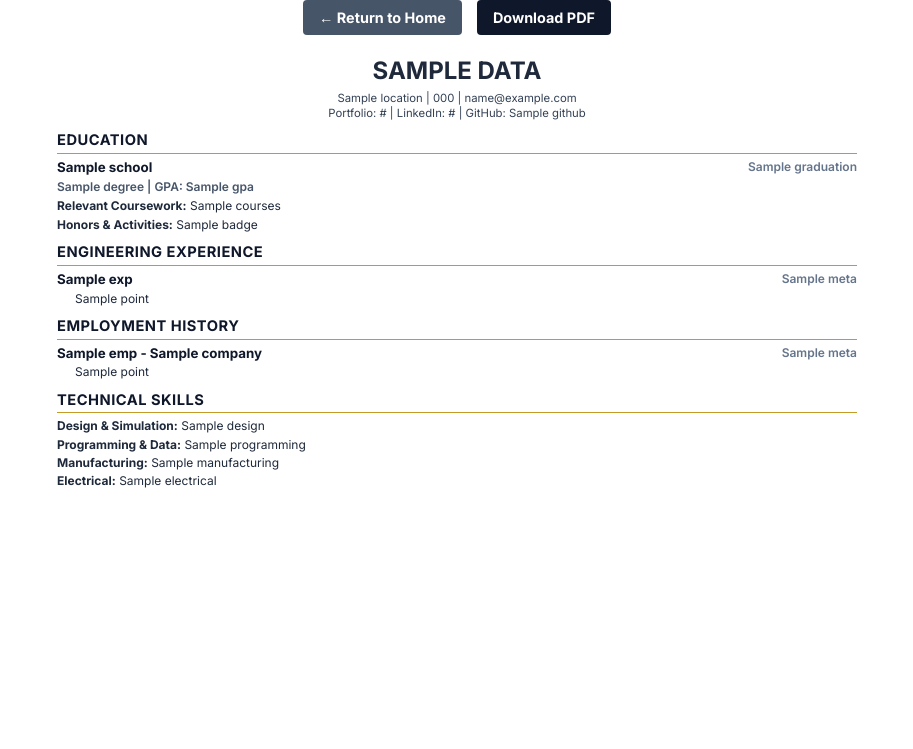
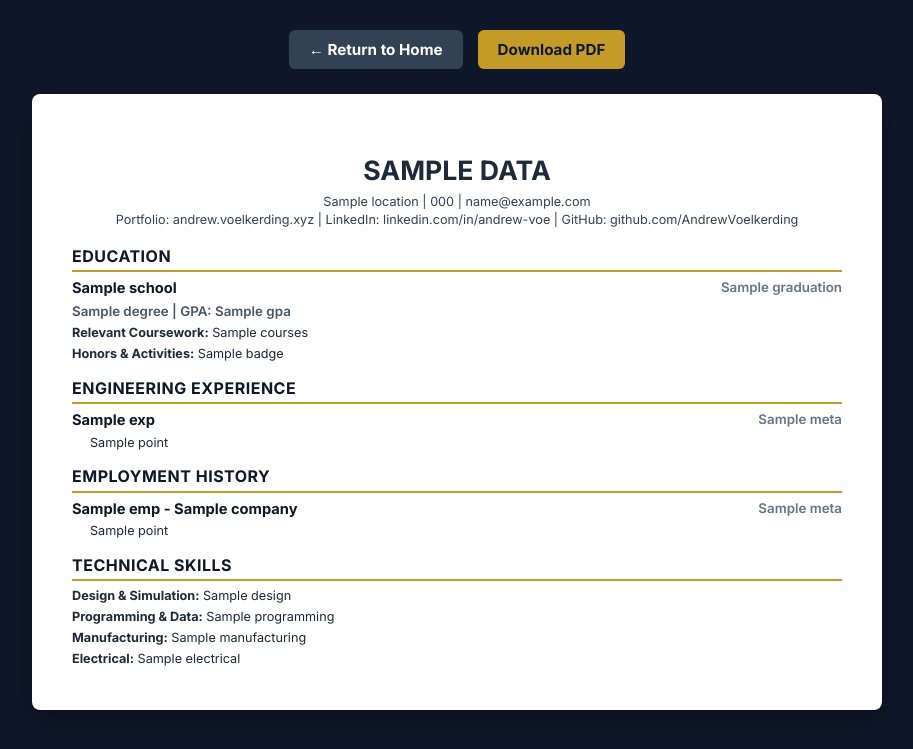
Before and after one commit to AndrewVoelkerding/AndrewVoelkerding, a Python web app: template templates/resume.html in a window 1280 px wide. Shown: the top 749 px of the page, without its empty margins (183-1096 px from the left). Run offline with Jinja, Linux system fonts and the light colour scheme; the template is opened without the code that fills it: most values are stand-ins (such as "Sample title", 1, 10 or a date in 2020).

Commit message:
Update resume.html

```diff
--- a/templates/resume.html
+++ b/templates/resume.html
@@ -3,111 +3,156 @@
 <head>
     <meta charset="UTF-8">
     <title>{{ data.name }} - Resume</title>
-    <link href="https://fonts.googleapis.com/css2?family=Inter:wght@400;600;700&display=swap" rel="stylesheet">
+    <link href="https://fonts.googleapis.com/css2?family=Inter:wght@400;500;600;700&display=swap" rel="stylesheet">
     <style>
         @page {
             size: letter;
             margin: 0.4in;
         }
+
+        /* Screen view styling: fills the screen with a dark background and a centered paper card */
         body {
             font-family: 'Inter', Arial, sans-serif;
+            background-color: #0F172A;
             color: #1e293b;
-            line-height: 1.35; /* Tightened from 1.45 */
-            max-width: 800px;
-            margin: 0 auto;
-            padding: 0;
+            margin: 0;
+            padding: 30px 20px;
+            display: flex;
+            flex-direction: column;
+            align-items: center;
         }
-        h1 { font-size: 18pt; text-align: center; margin-bottom: 3px; text-transform: uppercase; }
+
+        /* Action bar */
+        .actions-bar {
+            display: flex;
+            justify-content: center;
+            gap: 15px;
+            margin-bottom: 25px;
+            width: 100%;
+        }
+
+        .btn {
+            display: inline-block;
+            padding: 10px 20px;
+            font-weight: bold;
+            cursor: pointer;
+            background-color: #C59B27;
+            color: #0F172A;
+            border: none;
+            border-radius: 6px;
+            font-size: 0.95rem;
+            text-decoration: none;
+            transition: background-color 0.2s;
+        }
+
+        .btn:hover {
+            background-color: #ffffff;
+        }
+
+        .btn-secondary {
+            background-color: #334155;
+            color: #FFFFFF;
+        }
+
+        .btn-secondary:hover {
+            background-color: #475569;
+        }
+
+        /* The Resume Paper Sheet Container */
+        .resume-sheet {
+            background: #FFFFFF;
+            width: 100%;
+            max-width: 850px;
+            padding: 40px;
+            box-shadow: 0 12px 30px rgba(0, 0, 0, 0.35);
+            border-radius: 8px;
+            box-sizing: border-box;
+            line-height: 1.4;
+        }
+
+        h1 {
+            font-size: 20pt;
+            text-align: center;
+            margin-bottom: 4px;
+            text-transform: uppercase;
+            font-weight: 700;
+        }
 
         .contact {
             text-align: center;
-            font-size: 8.5pt; /* Smaller font to fit clean on lines */
-            margin-bottom: 10px;
+            font-size: 9.5pt;
+            margin-bottom: 16px;
             color: #334155;
-            /* white-space: nowrap removed to allow line breaks */
         }
 
         h2 {
-            font-size: 11pt; /* Tightened from 12pt */
+            font-size: 12pt;
             text-transform: uppercase;
             color: #0F172A;
-            border-bottom: 1.5px solid #C59B27;
-            padding-bottom: 2px;
-            margin-top: 10px; /* Tightened from 18px */
-            margin-bottom: 5px; /* Tightened from 10px */
+            border-bottom: 2px solid #C59B27;
+            padding-bottom: 3px;
+            margin-top: 14px;
+            margin-bottom: 6px;
             letter-spacing: 0.5px;
+            font-weight: 700;
         }
+
         h3 {
-            font-size: 10pt; /* Tightened from 11pt */
+            font-size: 11pt;
             margin: 0;
             color: #0F172A;
             font-weight: 700;
             float: left;
         }
+
         .meta {
-            font-size: 9pt; /* Tightened from 10pt */
+            font-size: 10pt;
             text-align: right;
             color: #64748b;
             font-weight: 600;
             float: right;
         }
+
         .job-header {
-            margin-bottom: 2px;
+            margin-bottom: 3px;
             overflow: hidden;
         }
 
-        /* Changed: Removed italics, now uses clean semi-bold font-weight 600 */
         .subtitle {
-            font-size: 9pt;
+            font-size: 10pt;
             font-weight: 600;
             color: #475569;
-            margin-bottom: 3px;
+            margin-bottom: 4px;
             clear: both;
         }
 
         ul {
-            margin: 2px 0 6px 0; /* Tightened spacing */
+            margin: 3px 0 10px 0;
             padding-left: 18px;
-            font-size: 9pt; /* Tightened from 10pt */
+            font-size: 9.5pt;
             list-style-type: none;
         }
-        li { margin-bottom: 2px; /* Tightened from 4px */ }
-        p { font-size: 9pt; margin: 2px 0; clear: both;}
 
-        /* Action bar for screen view */
+        li { margin-bottom: 3px; }
+        p { font-size: 9.5pt; margin: 3px 0; clear: both; }
+
+        /* Print & WeasyPrint Overrides: Strips out shadows/backgrounds for clean PDF compilation */
+        @media print {
+            body {
+                background: transparent !important;
+                padding: 0 !important;
+                display: block !important;
+            }
             .actions-bar {
-            display: flex;
-            justify-content: center;
-            gap: 15px;
-            margin-bottom: 20px;
+                display: none !important;
             }
-
-        .btn {
-            display: inline-block;
-            padding: 8px 16px;
-            font-weight: bold;
-            cursor: pointer;
-            background-color: #0F172A;
-            color: #FFFFFF;
-            border: none;
-            border-radius: 4px;
-            font-size: 0.9rem;
-            text-decoration: none;
-            transition: background-color 0.2s;
+            .resume-sheet {
+                box-shadow: none !important;
+                border-radius: 0 !important;
+                padding: 0 !important;
+                max-width: 100% !important;
+                width: 100% !important;
             }
-
-        .btn:hover {
-            background-color: #C59B27;
-            color: #0F172A;
-        }
-
-        .btn-secondary {
-            background-color: #475569;
-        }
-
-        @media print {
-            body { padding: 0; }
-            .actions-bar { display: none !important; }
         }
     </style>
 </head>
@@ -115,13 +160,14 @@
 
     <div class="actions-bar">
         <a href="/" class="btn btn-secondary">← Return to Home</a>
-        <a href="/resume.pdf" class="btn" download>Download PDF</a>
+        <a href="resume.pdf" class="btn" download>Download PDF</a>
     </div>
 
+    <div class="resume-sheet">
         <h1>{{ data.name }}</h1>
         <div class="contact">
             {{ data.location }} | {{ data.phone }} | {{ data.email }}<br>
-        {% if data.website %}Portfolio: {{ data.website }} | {% endif %}LinkedIn: {{ data.linkedin }} | GitHub: {{ data.github }}
+            Portfolio: andrew.voelkerding.xyz | LinkedIn: linkedin.com/in/andrew-voe | GitHub: github.com/AndrewVoelkerding
         </div>
 
         <h2>Education</h2>
@@ -135,7 +181,7 @@
 
         <h2>Engineering Experience</h2>
         {% for exp in data.engineering_experience %}
-    <div style="margin-top: 4px;">
+        <div style="margin-top: 6px;">
             <div class="job-header">
                 <h3>{{ exp.title }}</h3>
                 <span class="meta">{{ exp.meta }}</span>
@@ -150,7 +196,7 @@
 
         <h2>Employment History</h2>
         {% for emp in data.employment %}
-    <div style="margin-top: 4px;">
+        <div style="margin-top: 6px;">
             <div class="job-header">
                 <h3>{{ emp.title }}{% if emp.company %} - {{ emp.company }}{% endif %}</h3>
                 <span class="meta">{{ emp.meta }}</span>
@@ -168,6 +214,7 @@
         <p><strong>Programming & Data:</strong> {{ data.skills.programming }}</p>
         <p><strong>Manufacturing:</strong> {{ data.skills.manufacturing }}</p>
         <p><strong>Electrical:</strong> {{ data.skills.electrical }}</p>
+    </div>
 
 </body>
 </html>
```
Lines whose indentation alone changed are shown as unchanged.
